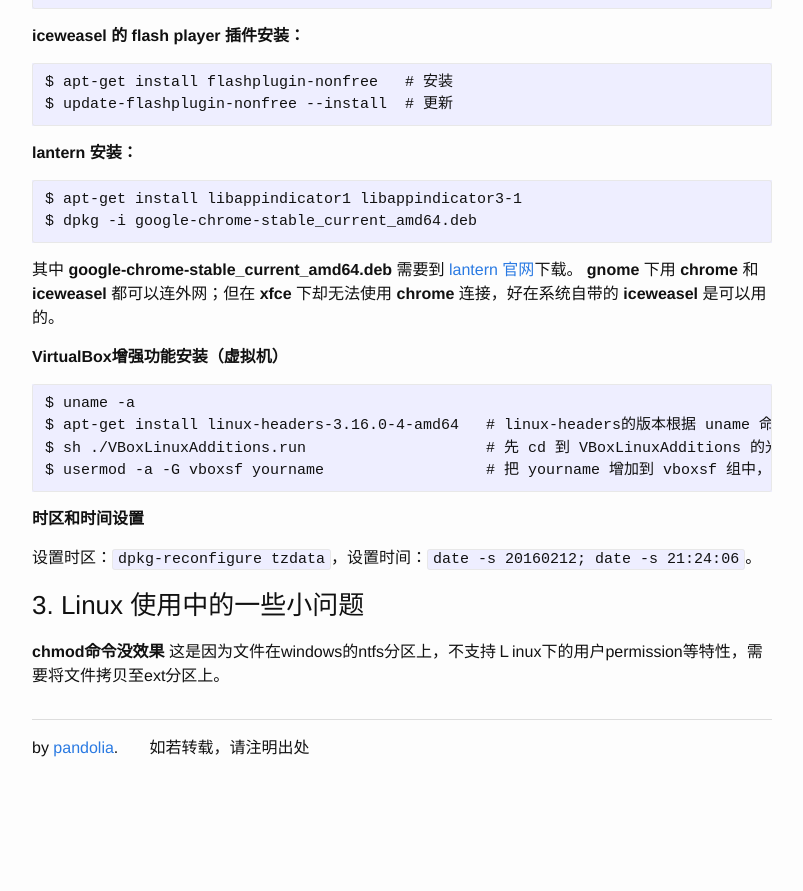
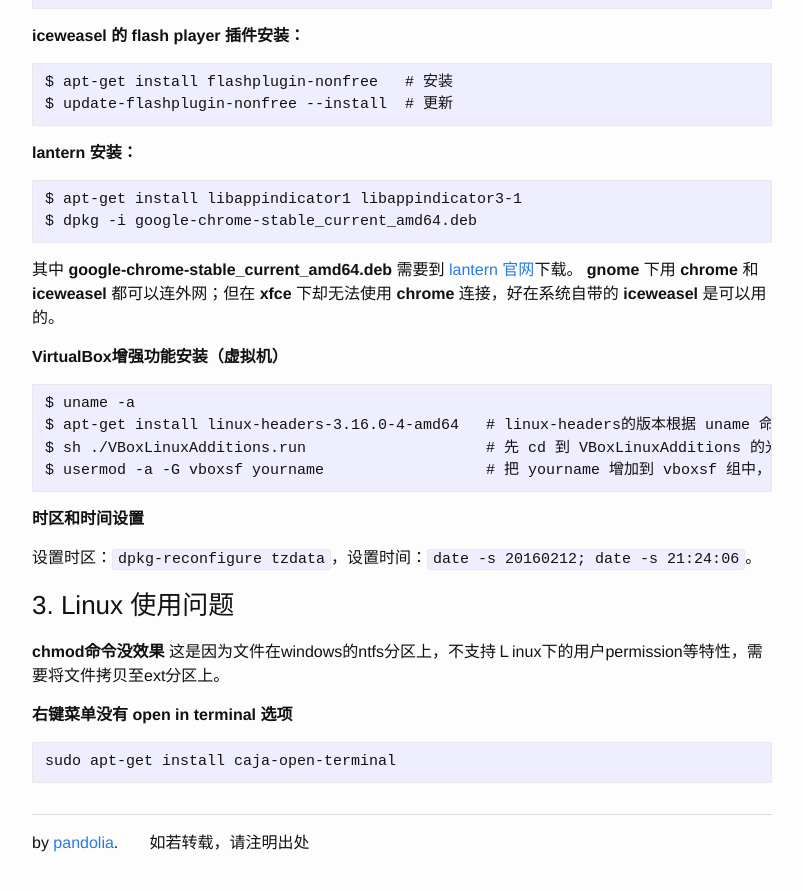
Before and after one commit to pandolia/pandolia.github.io, a Jekyll site: the page built from _posts/2016-01-25-debiansetup.md, in a window 1280 px wide and 900 px high, scrolled down 2729 px. Shown: the top 891 px of the window, without its empty margins (238-1041 px from the left). Built offline with Jekyll 4.4.1, drawn with Linux system fonts in a browser that asks for light colours; before the commit the page ends 3534 px from its top, so only the background shows below that.

Commit message:
delete-hello-world,modify-debiansetup

```diff
--- a/_posts/2016-01-25-debiansetup.md
+++ b/_posts/2016-01-25-debiansetup.md
@@ -125,7 +125,11 @@
 
 设置时区：`dpkg-reconfigure tzdata`，设置时间：`date -s 20160212; date -s 21:24:06`。
 
-### 3. Linux 使用中的一些小问题
+### 3. Linux 使用问题
 
 **chmod命令没效果**
 这是因为文件在windows的ntfs分区上，不支持Ｌinux下的用户permission等特性，需要将文件拷贝至ext分区上。
+
+**右键菜单没有 open in terminal 选项**
+
+    sudo apt-get install caja-open-terminal
```
Also changed, not shown: _posts/2016-01-23-hello-world.md (deleted, +0 -6 lines).
